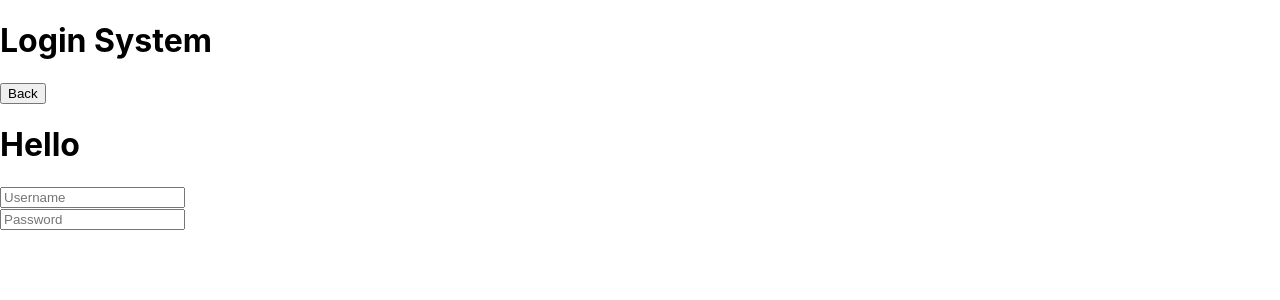
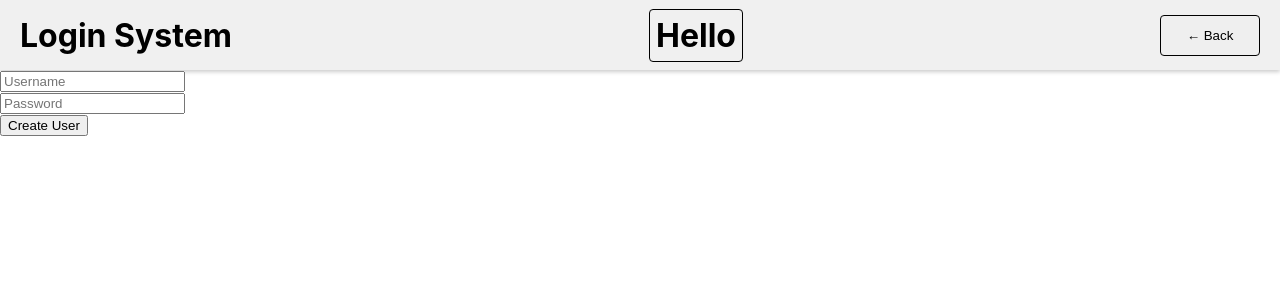
Before and after one commit to Zack-D-44/React-Express-SQlite-Login-System, a React (Create React App) app in the folder Client/login-system/: page /loggedIn in a window 1280 px wide. Shown: the top 300 px of the page. Built offline with nearby package versions, Linux system fonts and the light colour scheme.

Commit message:
Styled header

```diff
--- a/Client/login-system/src/Components/Header.jsx
+++ b/Client/login-system/src/Components/Header.jsx
@@ -1,17 +1,25 @@
 import React from "react";
+import styles from "../styles/header.module.css";
+import globalStyles from "../styles/globalStyles.module.css";
 const { useNavigate, useLocation } = require("react-router-dom");
 
 export default function Header() {
   // create navigate hook
   const navigate = useNavigate();
+  const location = useLocation();
 
   //   retrive state from the location
   //   const { username } = location.state || "";
+  //   retrive state from the location
+  const { username } = location.state || "";
   return (
     <div>
-      <header>
+      <header className={styles.header}>
         <h1>Login System</h1>
-        <button onClick={() => navigate("/")}>Back</button>
+        <h1 className={styles.greetingHeading}>Hello {username}</h1>
+        <button className={globalStyles.button} onClick={() => navigate("/")}>
+          &#8592; Back
+        </button>
       </header>
     </div>
   );
--- a/Client/login-system/src/Components/LoggedInUserScreen.jsx
+++ b/Client/login-system/src/Components/LoggedInUserScreen.jsx
@@ -1,23 +1,19 @@
 import React from "react";
 import Header from "./Header";
-const { useNavigate, useLocation } = require("react-router-dom");
+// const { useNavigate, useLocation } = require("react-router-dom");
 export default function LoggedInUserScreen() {
   // create navigate hook
-
-  const location = useLocation();
-
-  //   retrive state from the location
-  const { username } = location.state || "";
 
   return (
     <div>
       <Header />
-      <h1>Hello {username}</h1>
 
       <form action="#" id="createUserForm">
         <input type="text" placeholder="Username" />
         <br />
         <input type="password" placeholder="Password" />
+        <br />
+        <input type="submit" value="Create User" />
       </form>
     </div>
   );
--- /dev/null
+++ b/Client/login-system/src/styles/globalStyles.module.css
@@ -0,0 +1,20 @@
+.button {
+
+
+    /* background-color: #000000; */
+    border: none;
+    padding: 12px;
+    border-radius: 4px;
+    color: #000000;
+    width: 100px;
+    border: solid 1px #000000;
+    transition: 0.2s ease-in-out;
+
+}
+
+.button:hover {
+    background-color: #000000;
+    /* border: none; */
+    color: #ffffff;
+    cursor: pointer;
+}
--- /dev/null
+++ b/Client/login-system/src/styles/header.module.css
@@ -0,0 +1,16 @@
+.header {
+    display: flex;
+    justify-content: space-between;
+    align-items: center;
+    padding: 0 20px;
+    background-color: #f0f0f0;
+    height: 70px;
+    box-shadow: 0 2px 4px rgba(0, 0, 0, 0.2);
+    overflow: hidden;
+}
+
+.greetingHeading {
+    border: 1px solid black;
+    padding: 6px;
+    border-radius: 4px;
+}
```
